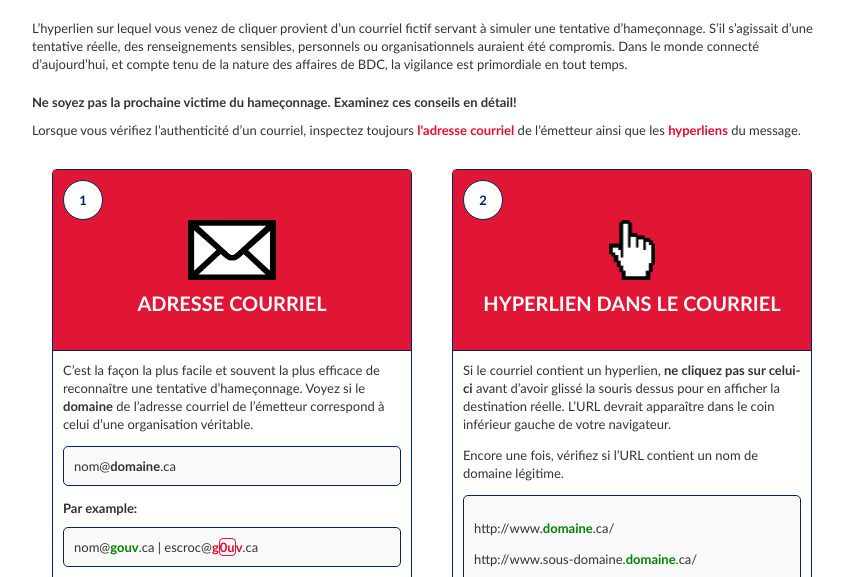
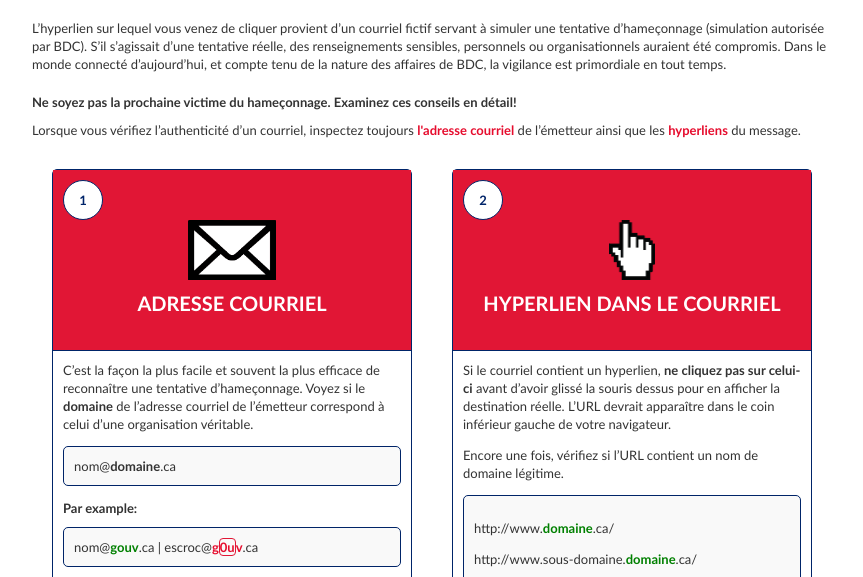
Before and after one commit to antonmc/bdc, a website: page public/index-fr.html in a window 1280 px wide. Shown: the part 183-760 px from the top of the page, without its empty margins (208-1071 px from the left). Drawn offline with Linux system fonts and the light colour scheme.

Commit message:
Text changes

```diff
--- a/public/index-fr.html
+++ b/public/index-fr.html
@@ -19,7 +19,8 @@
             </div>
 
             <div class=" callout ">Mauvaise nouvelle : il semble que vous soyez tombé dans notre piège!</div>
-            <div class="info ">L’hyperlien sur lequel vous venez de cliquer provient d’un courriel fictif servant à simuler une tentative d’hameçonnage. S’il s’agissait d’une tentative réelle, des renseignements sensibles, personnels ou organisationnels auraient été compromis. Dans le monde connecté d’aujourd’hui, et compte tenu de la nature des affaires de BDC, la vigilance est primordiale en tout temps.</div>
+            <div class="info ">
+                L’hyperlien sur lequel vous venez de cliquer provient d’un courriel fictif servant à simuler une tentative d’hameçonnage (simulation autorisée par BDC). S’il s’agissait d’une tentative réelle, des renseignements sensibles, personnels ou organisationnels auraient été compromis. Dans le monde connecté d’aujourd’hui, et compte tenu de la nature des affaires de BDC, la vigilance est primordiale en tout temps.</div>
             <div class="info-bold ">Ne soyez pas la prochaine victime du hameçonnage. Examinez ces conseils en détail!</div>
             <div class="info-advice ">Lorsque vous vérifiez l’authenticité d’un courriel, inspectez toujours <strong>l'adresse courriel</strong> de l’émetteur ainsi que les <strong>hyperliens</strong> du message.</div>
             <div class="traits">
```
Also changed, not shown: public/index.html (+1 -1 lines).
